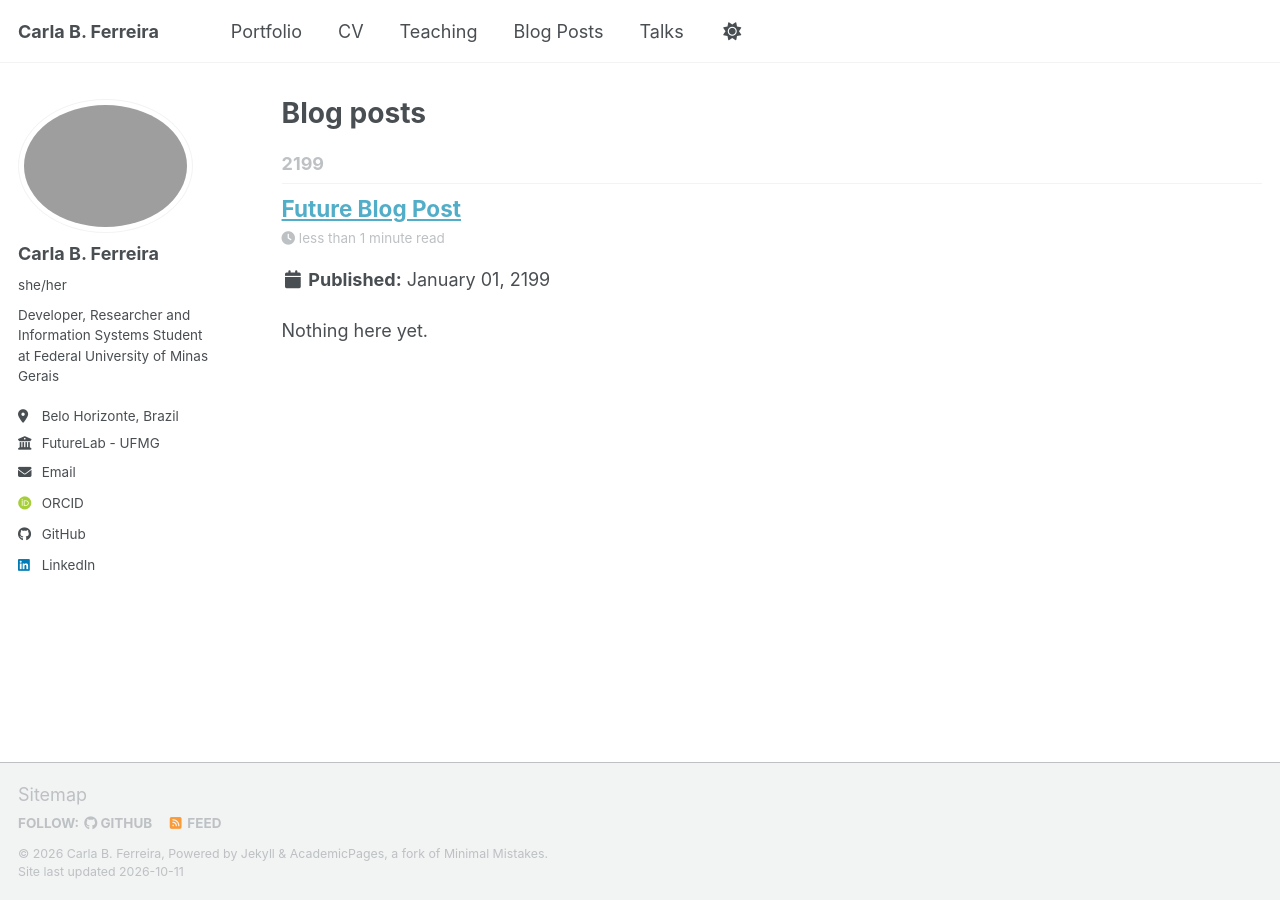
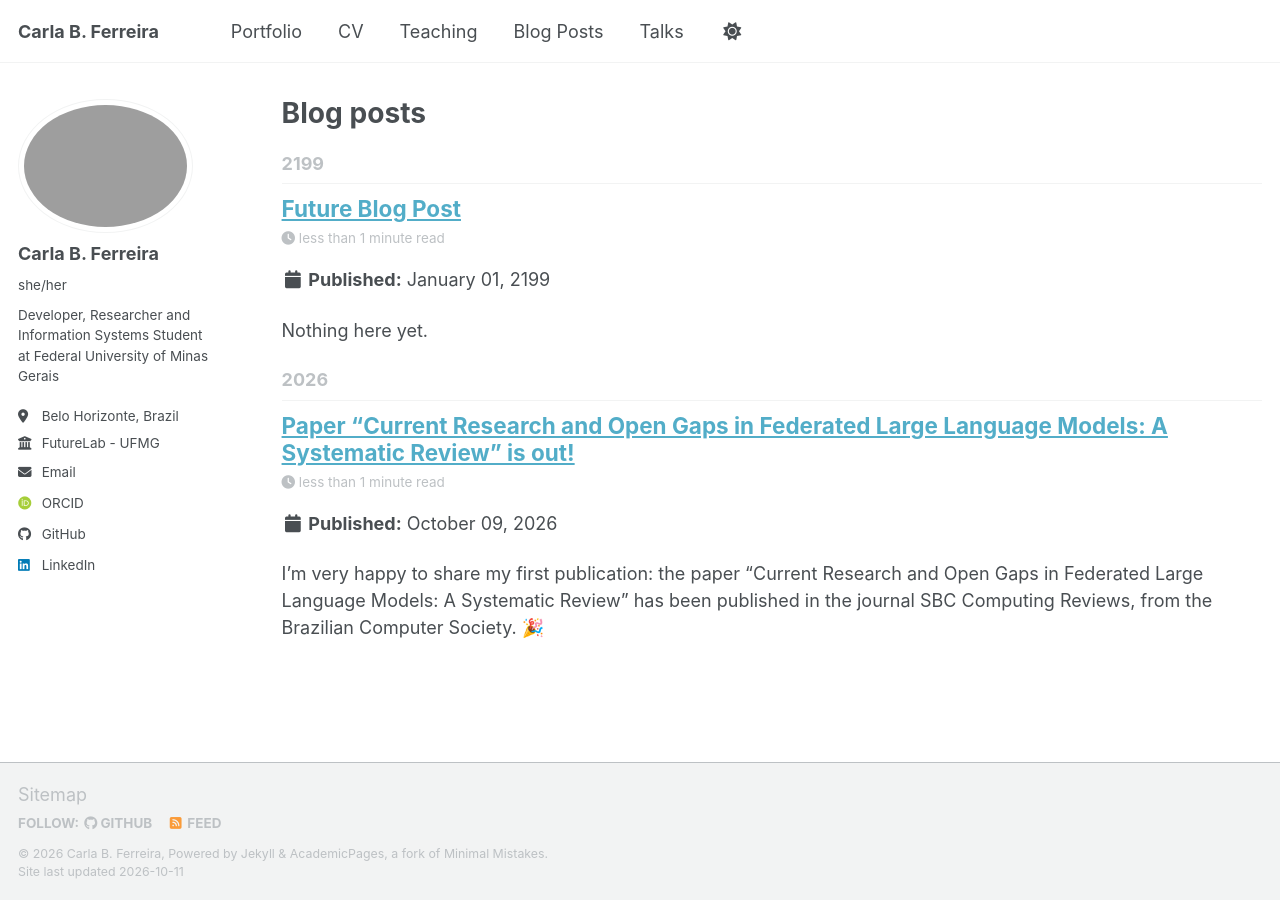
Before and after one commit to carlabferreira/carlabferreira.github.io, a Jekyll site: the page built from _pages/year-archive.html, in a window 1280 px wide. Built offline with Jekyll 4.4.1, drawn with Linux system fonts in a browser that asks for light colours; some web fonts are replaced; a script bundle is joined from its source files by our own code; library files that are not in the unit come from our copies.

Commit message:
Update publication status and add first research paper details to portfolio

```diff
--- a/_config.yml
+++ b/_config.yml
@@ -95,7 +95,7 @@ publication_category:
 teaser                   :  # filename of teaser fallback teaser image placed in /images/ for social media previews
 breadcrumbs              : false # true, false (default)
 words_per_minute         : 160
-future                   : true
+future                   : false
 read_more                : "disabled" # if enabled, adds "Read more" links to excerpts
 talkmap_link             : false      #change to true to add link to talkmap on talks page
 comments:
--- /dev/null
+++ b/_posts/2026-10-09-1st-paper.md
@@ -0,0 +1,20 @@
+---
+title: 'Paper “Current Research and Open Gaps in Federated Large Language Models: A Systematic Review” is out!'
+date: 2026-10-09
+permalink: /posts/2026/10/fedllm-review/
+tags:
+  - paper
+  - reviews
+---
+
+I’m very happy to share my first publication: the paper “Current Research and Open Gaps in Federated Large Language Models: A Systematic Review” has been published in the journal SBC Computing Reviews, from the Brazilian Computer Society. 🎉
+
+In this paper, we present how FedLLMs combine Large Language Models with Federated Learning to train models in a decentralized way while preserving data privacy. We also discuss the challenges and issues inherited from both fields.
+
+This work was only possible thanks to the dedication of the whole team: Roberto Ribeiro, Frederico Gadelha Guimarães, Hélder Seixas Lima, Vinicius Martins, Allana Tavares, Larissa Duarte Santana, Beatriz Pereira, Júlia Borba and Melissa Lima. Thank you all!
+
+The paper is open access:
+
+🔗 [https://journals-sol.sbc.org.br/index.php/reviews/article/view/6627](https://journals-sol.sbc.org.br/index.php/reviews/article/view/6627)
+
+DOI: [10.5753/reviews.2026.6627](https://doi.org/10.5753/reviews.2026.6627)
```
